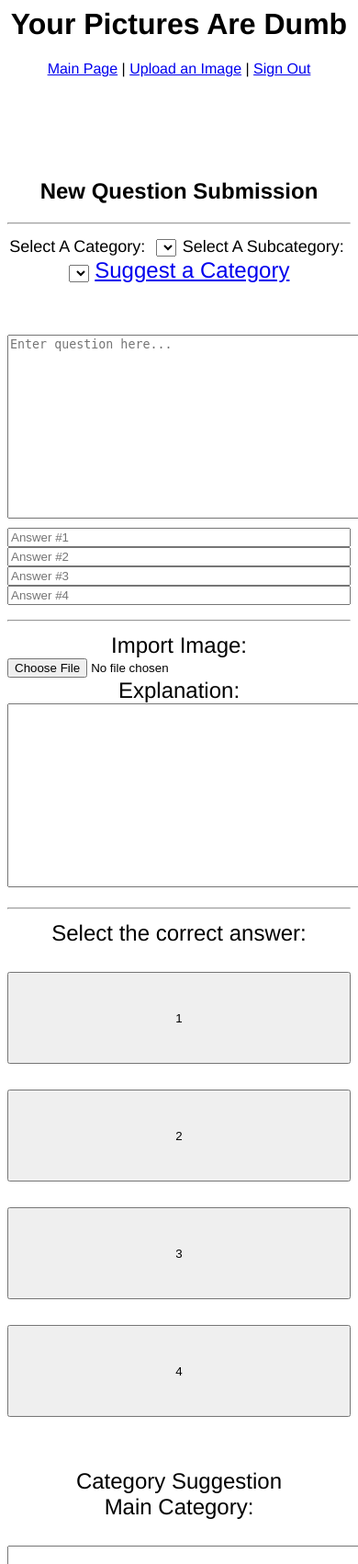
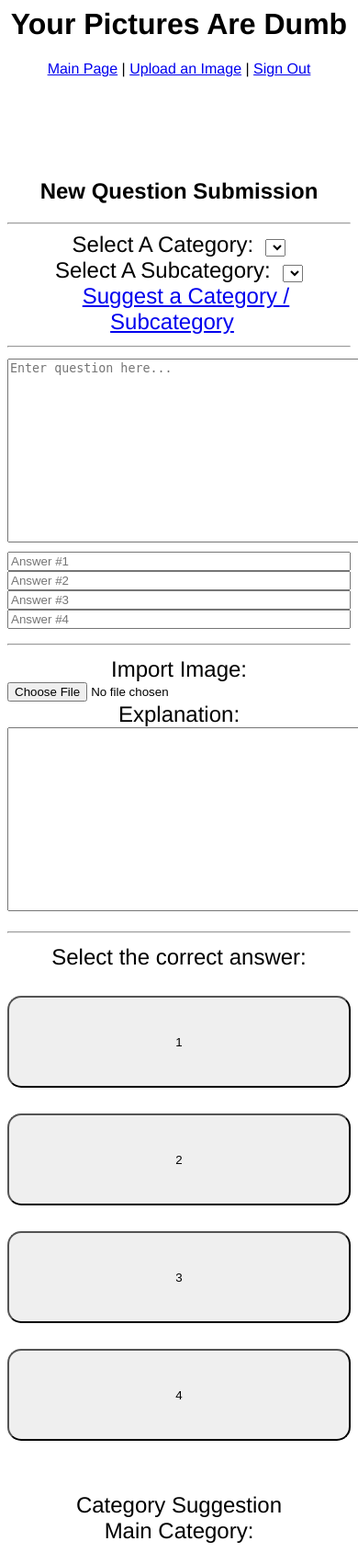
Before and after one commit to R-M-Patel/TransitionQuizGame17, a Django app: template templates/submitQuestion.html in a window 390 px wide; the page is wider, and only the part inside the window is pictured. Shown: the top 1701 px of that part at 92% size. Run offline with Django 3.2, Linux system fonts and the light colour scheme; the template is opened without the code that fills it: most values are stand-ins (such as "Sample title", 1, 10 or a date in 2020); lists and menus that the app fills with data are empty.

Commit message:
Test Only Your Questions + Style Update
Users can now test only their questions (with a checkbox)
That un-centered-only-on-firefox upload-a-file button is now centered on
ffx.
Category/Subcategory drop-downs are responsive.
Removed the Confirmation Page (confirmationPage.html)

```diff
--- a/templates/createProfile.html
+++ b/templates/createProfile.html
@@ -62,7 +62,7 @@
             </div>
             <div class="col-lg-6">
                 <span>Profile Picture: </span><br>
-                <input type="file" class="form-control" name="file" id="Location"></input>
+                <input type="file" class="form-control upload-file" name="file" id="Location"></input>
                 <br>
                 <hr>
             </div>
--- a/templates/profile.html
+++ b/templates/profile.html
@@ -101,7 +101,7 @@
 					    <div class="form-group">
 							<label for: "img" class="col-lg-2 control-label">Image: </label>
 							<div class="col-lg-10">
-								<input type="file" class="form-control" name="file" id="Location">
+								<input type="file" class="form-control upload-file" name="file" id="Location">
 							</div>
 						</div>
 						<div class="form-group">
--- a/templates/submitQuestion.html
+++ b/templates/submitQuestion.html
@@ -11,21 +11,27 @@
         <h2 style="text-align: center;">New Question Submission</h2>
         <hr>
         <form action="{{upload_urlQ}}" enctype="multipart/form-data" method="post"><font size = 5>
-            <div>
-              <span style="font-size:75%;">Select A Category:&nbsp;</span>
-              <select name="category"  id="catdropdown" method="POST" required>
+
+            <div class='col-md-6'>
+              <span class="cat">Select A Category:&nbsp;</span>
+              <select class="cat" name="category" id="catdropdown" method="POST" required>
               </select>
-              <span style="font-size:75%;">Select A Subcategory:&nbsp;</span>
-              <select name="subcategory"  id="subdropdown" method="POST" required>
+
+            </div>
+            <div class='col-md-6'>
+              <span class="cat">Select A Subcategory:&nbsp;</span>
+              <select class="cat" name="subcategory"  id="subdropdown" method="POST" required>
               </select>
+            </div>
+
+            <div class="col-xs-12" style="text-align:center;">
               {% if admin %}
-                <a class="btn btn-link" href="#submitcat" data-toggle="modal">Create a Category</a>
+                <a class="btn btn-primary" style="margin: 15px;" href="#submitcat" data-toggle="modal">Create a Category / Subcategory</a>
               {% else %}
-                <a class="btn btn-link" href="#submitcat" data-toggle="modal">Suggest a Category</a>
+                <a class="btn btn-success" style="margin: 15px;" href="#submitcat" data-toggle="modal">Suggest a Category / Subcategory</a>
               {% endif %}
             </div>
-          </hr>
-          </br></br>
+            <hr>
             <div class="col-xs-12" >
                 <textarea type="text" name="questiontext" placeholder="Enter question here..."class="form-control" rows="6" METHOD=POST maxlength="144" id="questionText"required></textarea><br/>
             </div>
@@ -45,22 +51,22 @@
             <div class="container">
                 <hr>
             Import Image:
-            <input type="file" class="form-control" name="file" id="Location"></input><br/>
+            <input type="file" class="form-control upload-file" name="file" id="Location"></input><br/>
                 Explanation:
                 <textarea type="text" name="explanation" class="form-control" rows="5" maxlength="750"></textarea>
                 <hr>
                 Select the correct answer:<br/><br/>
                 <div class="col-sm-3">
-                    <button type="submit" style="width:100%; height: 100px;" name="answerid" value=1 class="submit-q-button-1" id="select1">1</button><br/><br/>
+                    <button type="submit" style="width:100%; height: 100px; border-radius: 15px;" name="answerid" value=1 class="btn btn-danger submit-a-button" id="select1">1</button><br/><br/>
                 </div>
                 <div class="col-sm-3">
-                    <button type="submit" style="width:100%; height: 100px;" name="answerid" value=2 class="submit-q-button-2" id="select2">2</button><br/><br/>
+                    <button type="submit" style="width:100%; height: 100px; border-radius: 15px;" name="answerid" value=2 class="btn btn-info submit-a-button" id="select2">2</button><br/><br/>
                 </div>
                 <div class="col-sm-3">
-                    <button type="submit" style="width:100%; height: 100px;" name="answerid" value=3 class="submit-q-button-3" id="select3">3</button><br/><br/>
+                    <button type="submit" style="width:100%; height: 100px; border-radius: 15px;" name="answerid" value=3 class="btn btn-success submit-a-button" id="select3">3</button><br/><br/>
                 </div>
                 <div class="col-sm-3">
-                    <button type="submit" style="width:100%; height: 100px;" name="answerid" value=4 class="submit-q-button-4" id="select4">4</button><br/><br/>
+                    <button type="submit" style="width:100%; height: 100px; border-radius: 15px;" name="answerid" value=4 class="btn btn-warning submit-a-button" id="select4">4</button><br/><br/>
                 </div>
         </form>
     </div>
@@ -216,7 +222,7 @@
                     }
                     else{
                         $('#submitcat').modal('hide');
-                        confirm("Category suggestion added.");
+                        confirm("Category automatically added.");
                         var option1 = document.createElement("option");
                         var option2 = document.createElement("option");
                         option1.text = cat;
```
Also changed, not shown: main.py (+6 -1 lines), models.py (+17 -0 lines), static/css/style.css (+27 -0 lines), templates/confirmationPage.html (deleted, +0 -24 lines), templates/index.html (+6 -2 lines).
